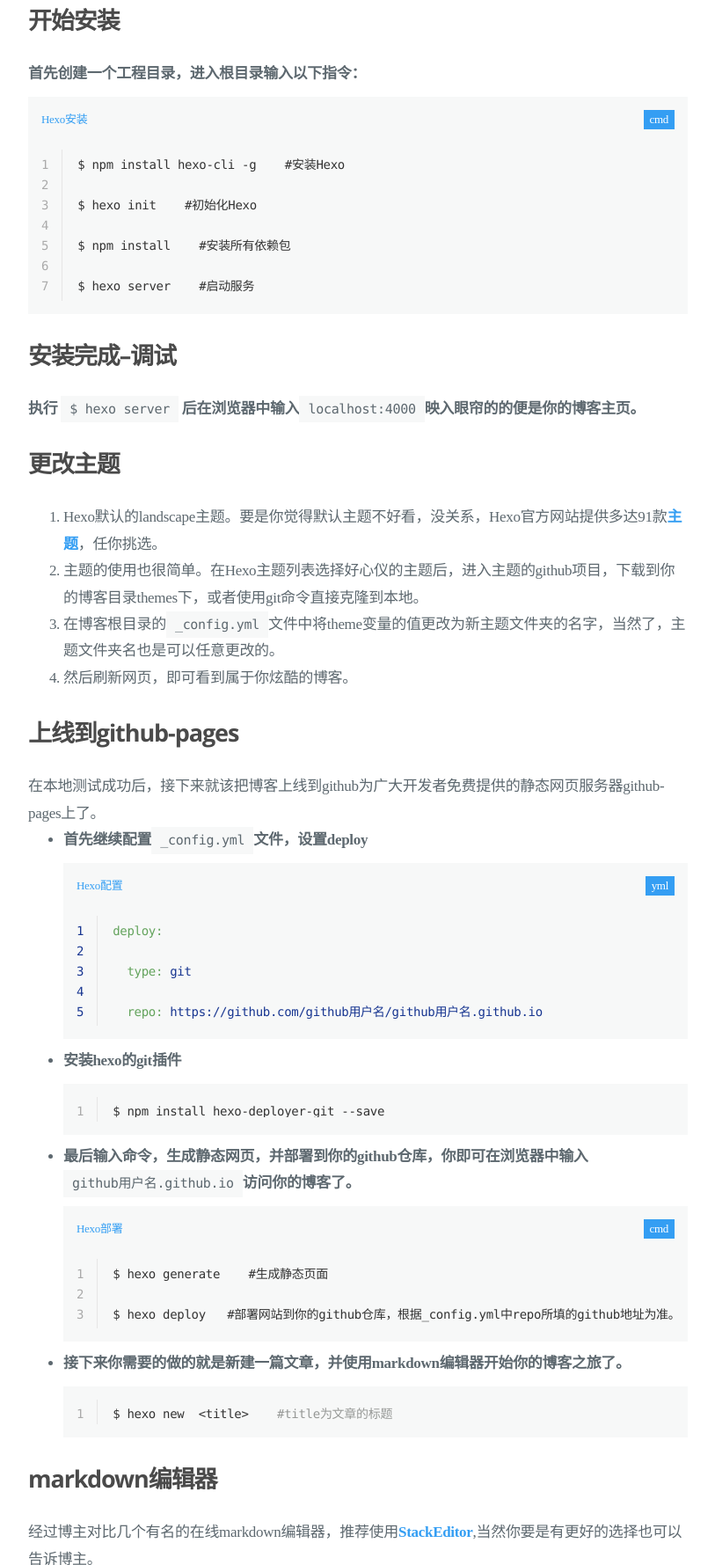
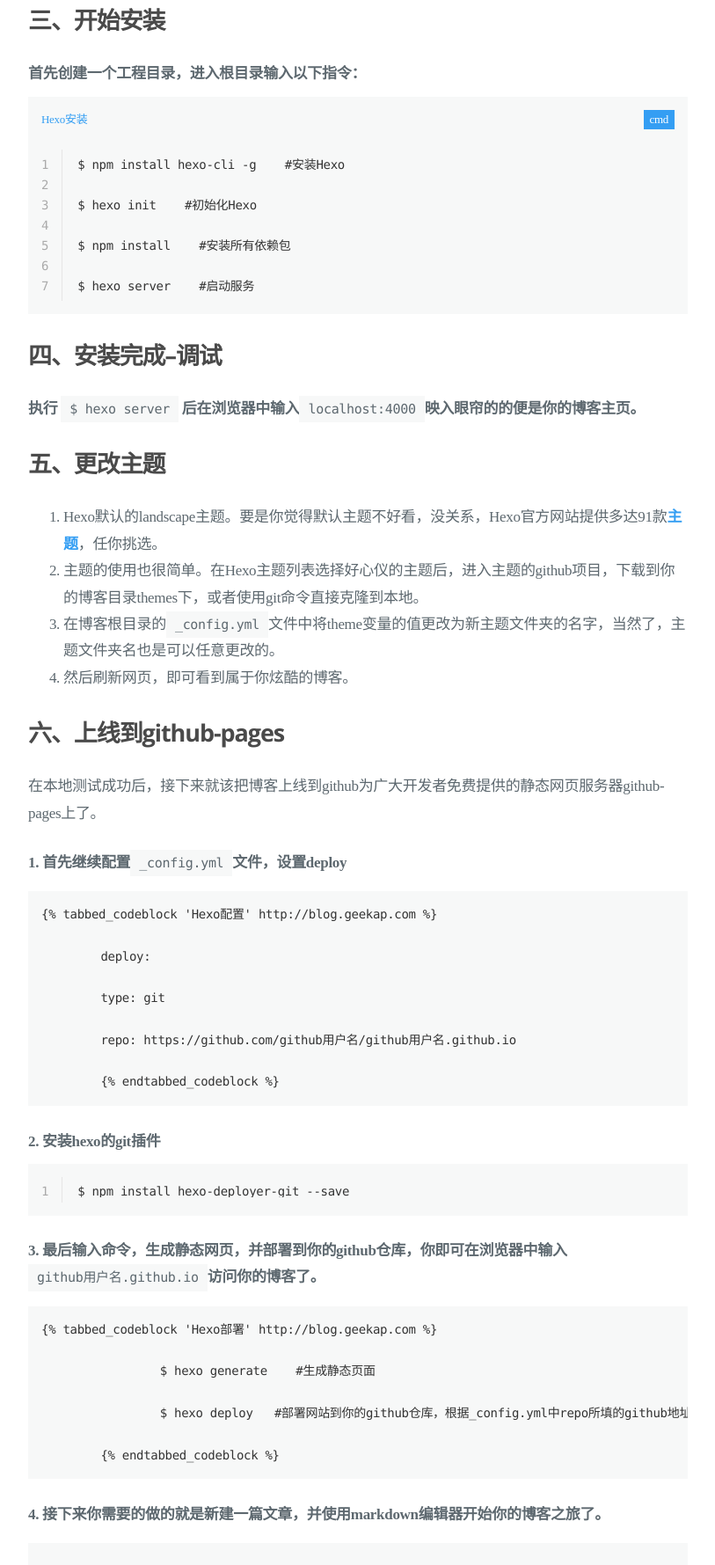
Before and after one commit to songjintao/songjintao.github.io, a plain HTML site: page 2017/01/02/博客建设分享以及学习规划/index.html in a window 1280 px wide. Shown: the part 1952-3731 px from the top of the page at 88% size, without its empty margins (233-1046 px from the left). Drawn offline with nearby package versions, Linux system fonts and the light colour scheme; a script that the page names is missing; a web font is replaced by a local one.

Commit message:
Site updated: 2017-01-09 10:20:35

```diff
--- a/2017/01/02/博客建设分享以及学习规划/index.html
+++ b/2017/01/02/博客建设分享以及学习规划/index.html
@@ -22,7 +22,7 @@
 <meta property="og:site_name" content="宋金涛博客">
 <meta property="og:description" content="经过几天的折腾，终于把github以及github-pages熟悉了一遍，并且在2017新年第一天成功的把博客系统运行在github-pages上。">
 <meta property="og:image" content="http://oj5xzgnkr.bkt.clouddn.com/anzai11.gif">
-<meta property="og:updated_time" content="2017-01-08T16:14:10.786Z">
+<meta property="og:updated_time" content="2017-01-09T02:15:35.332Z">
 <meta name="twitter:card" content="summary">
 <meta name="twitter:title" content="博客建设分享及博客计划">
 <meta name="twitter:description" content="经过几天的折腾，终于把github以及github-pages熟悉了一遍，并且在2017新年第一天成功的把博客系统运行在github-pages上。">
@@ -261,7 +261,7 @@
             <!-- excerpt --><br><strong>经过几天的折腾，终于把github以及github-pages熟悉了一遍，并且在2017新年第一天成功的把博客系统运行在github-pages上，不枉几天查阅各种资料文档，尝试各种框架、工具、库，虽然探索的过程很艰辛的但最终的的成果令人兴奋，也希望在新的一年技术能有更加精进。</strong></p>
 <p>在此贴上几天努力的成果 <a href="https://songjintao.github.io/" target="_blank" rel="external">songjintao.github.io</a></p>
 <hr>
-<h2 id="建站简述"><a href="#建站简述" class="headerlink" title="建站简述"></a>建站简述</h2><p>讲过几天的探索，学习了各种各样的建站方式，也简单尝试了几种，最终决定使用 <strong><a href="https://hexo.io/zh-cn/" target="_blank" rel="external">Hexo</a></strong>，官方宣传口号为:<strong>快速、简洁且高效的博客框架</strong><br>拥有以下特点:</p>
+<h2 id="一、建站简述"><a href="#一、建站简述" class="headerlink" title="一、建站简述"></a>一、建站简述</h2><p>讲过几天的探索，学习了各种各样的建站方式，也简单尝试了几种，最终决定使用 <strong><a href="https://hexo.io/zh-cn/" target="_blank" rel="external">Hexo</a></strong>，官方宣传口号为:<strong>快速、简洁且高效的博客框架</strong><br>拥有以下特点:</p>
 <ul>
 <li><strong>超快速度</strong><ul>
 <li>Node.js 所带来的超快生成速度，让上百个页面在几秒内瞬间完成渲染。</li>
@@ -281,35 +281,46 @@
 </li>
 </ul>
 <p>Hexo不但功能强大，可扩展性强，并且简单易用，只需要电脑中有<strong>nodejs环境</strong>和<strong>git</strong>，接下来只需要简单的输入几条命令你的github-pages博客系统便马上可以线了，是不是心动啦，快来试试吧。</p>
-<h2 id="准备工作"><a href="#准备工作" class="headerlink" title="准备工作"></a><strong>准备工作</strong></h2><ul>
+<h2 id="二、准备工作"><a href="#二、准备工作" class="headerlink" title="二、准备工作"></a><strong>二、准备工作</strong></h2><ul>
 <li>安装并配置nodejs环境</li>
 <li>安装git</li>
 <li>拥有github账号，并创建一个名字为username.github.io的仓库，username为你的用户名。</li>
 </ul>
-<h2 id="开始安装"><a href="#开始安装" class="headerlink" title="开始安装"></a><strong>开始安装</strong></h2><p><strong>首先创建一个工程目录，进入根目录输入以下指令：</strong></p>
+<h2 id="三、开始安装"><a href="#三、开始安装" class="headerlink" title="三、开始安装"></a><strong>三、开始安装</strong></h2><p><strong>首先创建一个工程目录，进入根目录输入以下指令：</strong></p>
  <figure class="codeblock codeblock--tabbed"><figcaption><a href="http://blog.geekap.com">Hexo安装</a><ul class="tabs"><li class="tab active">cmd</li></ul></figcaption><div class="tabs-content"><figure class="highlight cmd" style="display: block;"><table><tbody><tr><td class="gutter"><pre><span class="line">1</span><br><span class="line">2</span><br><span class="line">3</span><br><span class="line">4</span><br><span class="line">5</span><br><span class="line">6</span><br><span class="line">7</span><br></pre></td><td class="code"><pre><span class="line">$ npm install hexo-cli -g    #安装Hexo</span><br><span class="line"></span><br><span class="line">$ hexo init    #初始化Hexo</span><br><span class="line">     </span><br><span class="line">$ npm install    #安装所有依赖包 	</span><br><span class="line">      	</span><br><span class="line">$ hexo server    #启动服务</span><br></pre></td></tr></tbody></table></figure></div></figure>
-<h2 id="安装完成–调试"><a href="#安装完成–调试" class="headerlink" title="安装完成–调试"></a><strong>安装完成–调试</strong></h2><p><strong>执行 <code>$ hexo server</code> 后在浏览器中输入<code>localhost:4000</code>映入眼帘的的便是你的博客主页。</strong></p>
-<h2 id="更改主题"><a href="#更改主题" class="headerlink" title="更改主题"></a>更改主题</h2><ol>
+<h2 id="四、安装完成–调试"><a href="#四、安装完成–调试" class="headerlink" title="四、安装完成–调试"></a><strong>四、安装完成–调试</strong></h2><p><strong>执行 <code>$ hexo server</code> 后在浏览器中输入<code>localhost:4000</code>映入眼帘的的便是你的博客主页。</strong></p>
+<h2 id="五、更改主题"><a href="#五、更改主题" class="headerlink" title="五、更改主题"></a>五、更改主题</h2><ol>
 <li>Hexo默认的landscape主题。要是你觉得默认主题不好看，没关系，Hexo官方网站提供多达91款<strong><a href="https://hexo.io/themes/" target="_blank" rel="external">主题</a></strong>，任你挑选。</li>
 <li>主题的使用也很简单。在Hexo主题列表选择好心仪的主题后，进入主题的github项目，下载到你的博客目录themes下，或者使用git命令直接克隆到本地。</li>
 <li>在博客根目录的<code>_config.yml</code>文件中将theme变量的值更改为新主题文件夹的名字，当然了，主题文件夹名也是可以任意更改的。</li>
 <li>然后刷新网页，即可看到属于你炫酷的博客。</li>
 </ol>
-<h2 id="上线到github-pages"><a href="#上线到github-pages" class="headerlink" title="上线到github-pages"></a>上线到github-pages</h2><p>在本地测试成功后，接下来就该把博客上线到github为广大开发者免费提供的静态网页服务器github-pages上了。</p>
-<ul>
-<li><strong>首先继续配置<code>_config.yml</code>文件，设置deploy</strong><figure class="codeblock codeblock--tabbed"><figcaption><a href="http://blog.geekap.com">Hexo配置</a><ul class="tabs"><li class="tab active">yml</li></ul></figcaption><div class="tabs-content"><figure class="highlight yml" style="display: block;"><table><tbody><tr><td class="gutter"><pre><span class="line">1</span><br><span class="line">2</span><br><span class="line">3</span><br><span class="line">4</span><br><span class="line">5</span><br></pre></td><td class="code"><pre><span class="line"><span class="attr">deploy:</span></span><br><span class="line"></span><br><span class="line"><span class="attr">  type:</span> git</span><br><span class="line"></span><br><span class="line"><span class="attr">  repo:</span> https://github.com/github用户名/github用户名.github.io</span><br></pre></td></tr></tbody></table></figure></div></figure></li>
-<li><strong>安装hexo的git插件</strong> <figure class="highlight bash"><table><tr><td class="gutter"><pre><div class="line">1</div></pre></td><td class="code"><pre><div class="line">$ npm install hexo-deployer-git --save</div></pre></td></tr></table></figure>
-</li>
-</ul>
-<ul>
-<li><strong>最后输入命令，生成静态网页，并部署到你的github仓库，你即可在浏览器中输入<code>github用户名.github.io</code>访问你的博客了。</strong><figure class="codeblock codeblock--tabbed"><figcaption><a href="http://blog.geekap.com">Hexo部署</a><ul class="tabs"><li class="tab active">cmd</li></ul></figcaption><div class="tabs-content"><figure class="highlight cmd" style="display: block;"><table><tbody><tr><td class="gutter"><pre><span class="line">1</span><br><span class="line">2</span><br><span class="line">3</span><br></pre></td><td class="code"><pre><span class="line">$ hexo generate    #生成静态页面</span><br><span class="line"></span><br><span class="line">$ hexo deploy   #部署网站到你的github仓库，根据_config.yml中repo所填的github地址为准。</span><br></pre></td></tr></tbody></table></figure></div></figure></li>
-<li><strong>接下来你需要的做的就是新建一篇文章，并使用markdown编辑器开始你的博客之旅了。</strong><figure class="highlight bash"><table><tr><td class="gutter"><pre><div class="line">1</div></pre></td><td class="code"><pre><div class="line">$ hexo new  &lt;title&gt;    <span class="comment">#title为文章的标题</span></div></pre></td></tr></table></figure>
-</li>
-</ul>
-<h2 id="markdown编辑器"><a href="#markdown编辑器" class="headerlink" title="markdown编辑器"></a>markdown编辑器</h2><p>经过博主对比几个有名的在线markdown编辑器，推荐使用<strong><a href="https://stackedit.io/" target="_blank" rel="external">StackEditor</a></strong>,当然你要是有更好的选择也可以告诉博主。</p>
-<h2 id="注意"><a href="#注意" class="headerlink" title="注意:"></a>注意:</h2><p>由于github是国外的服务器，访问较慢，建议将博客的图片放到七牛或者又拍云或者阿里云的OSS上。</p>
-<h2 id="建站小结"><a href="#建站小结" class="headerlink" title="建站小结"></a>建站小结</h2><p>以上简述了Hexo博客的建设，如若还有不懂请查阅Hexo的<strong><a href="https://hexo.io/zh-cn/docs/" target="_blank" rel="external">官方文档</a></strong>，若是依然无法解决可以联系博主。</p>
-<h2 id="博客规划"><a href="#博客规划" class="headerlink" title="博客规划"></a>博客规划</h2><p>博客到此就已经建设完成，接下来开始记录学习中遇到的问题，学习技巧，新技术的动态，并分享一些好的想法，还有生活、学习、工作中的一些所见所闻所感。愿大家一起见证我以及我的博客点点滴滴的成长。</p>
+<h2 id="六、上线到github-pages"><a href="#六、上线到github-pages" class="headerlink" title="六、上线到github-pages"></a>六、上线到github-pages</h2><p>在本地测试成功后，接下来就该把博客上线到github为广大开发者免费提供的静态网页服务器github-pages上了。</p>
+<p><strong>1. 首先继续配置<code>_config.yml</code>文件，设置deploy</strong></p>
+<pre><code>{% tabbed_codeblock 'Hexo配置' http://blog.geekap.com %}
+			<!-- tab yml -->
+	deploy:
+
+	type: git
+
+	repo: https://github.com/github用户名/github用户名.github.io
+	<!-- endtab -->
+	{% endtabbed_codeblock %}
+</code></pre><p><strong>2. 安装hexo的git插件</strong><br>    <figure class="highlight bash"><table><tr><td class="gutter"><pre><div class="line">1</div></pre></td><td class="code"><pre><div class="line">$ npm install hexo-deployer-git --save</div></pre></td></tr></table></figure></p>
+<p><strong>3. 最后输入命令，生成静态网页，并部署到你的github仓库，你即可在浏览器中输入<code>github用户名.github.io</code>访问你的博客了。</strong></p>
+<pre><code>{% tabbed_codeblock 'Hexo部署' http://blog.geekap.com %}
+			<!-- tab cmd -->
+		$ hexo generate    #生成静态页面
+
+		$ hexo deploy   #部署网站到你的github仓库，根据_config.yml中repo所填的github地址为准。
+	<!-- endtab -->
+	{% endtabbed_codeblock %}
+</code></pre><p><strong>4. 接下来你需要的做的就是新建一篇文章，并使用markdown编辑器开始你的博客之旅了。</strong></p>
+<pre><code><figure class="highlight bash"><table><tr><td class="gutter"><pre><div class="line">1</div></pre></td><td class="code"><pre><div class="line">$ hexo new  &lt;title&gt;    <span class="comment">#title为文章的标题</span></div></pre></td></tr></table></figure>
+</code></pre><h2 id="七、markdown编辑器"><a href="#七、markdown编辑器" class="headerlink" title="七、markdown编辑器"></a>七、markdown编辑器</h2><p>经过博主对比几个有名的在线markdown编辑器，推荐使用<strong><a href="https://stackedit.io/" target="_blank" rel="external">StackEditor</a></strong>,当然你要是有更好的选择也可以告诉博主。</p>
+<h2 id="八、注意"><a href="#八、注意" class="headerlink" title="八、注意:"></a>八、注意:</h2><p>由于github是国外的服务器，访问较慢，建议将博客的图片放到七牛或者又拍云或者阿里云的OSS上。</p>
+<h2 id="九、建站小结"><a href="#九、建站小结" class="headerlink" title="九、建站小结"></a>九、建站小结</h2><p>以上简述了Hexo博客的建设，如若还有不懂请查阅Hexo的<strong><a href="https://hexo.io/zh-cn/docs/" target="_blank" rel="external">官方文档</a></strong>，若是依然无法解决可以联系博主。</p>
+<h2 id="十、博客规划"><a href="#十、博客规划" class="headerlink" title="十、博客规划"></a>十、博客规划</h2><p>博客到此就已经建设完成，接下来开始记录学习中遇到的问题，学习技巧，新技术的动态，并分享一些好的想法，还有生活、学习、工作中的一些所见所闻所感。愿大家一起见证我以及我的博客点点滴滴的成长。</p>
 <p><img src="http://oj5xzgnkr.bkt.clouddn.com/anzai11.gif" alt="&#39;安仔&#39;"></p>
 
         </div>
```
Also changed, not shown: all-archives/index.html (+1 -1 lines), all-tags/index.html (+18 -18 lines), atom.xml (+42 -31 lines).
